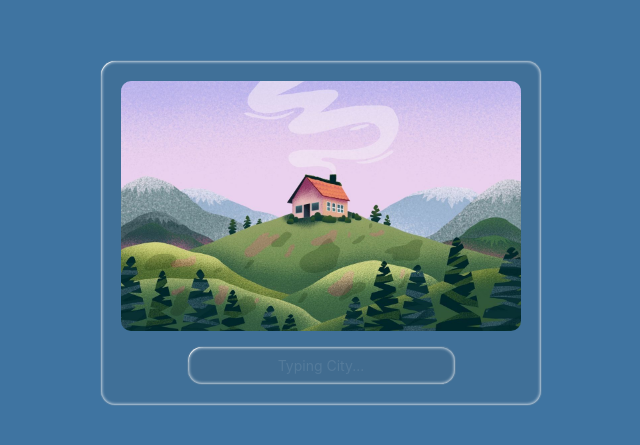
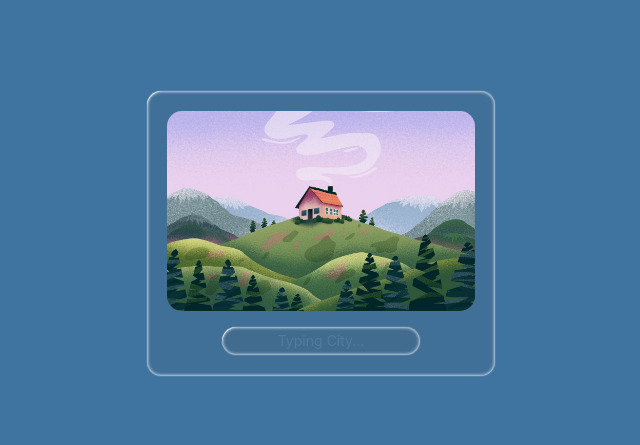
Before and after one commit to krittiyanee-krongsat/WeatherApp, an Angular app: page / in a window 1280 px wide. Shown: the part 167-612 px from the top of the page, without its empty margins (319-959 px from the left). Built offline with nearby package versions, Linux system fonts and the light colour scheme.

Commit message:
Edit: decoration tailwind css

```diff
--- a/src/app/weather/weather.html
+++ b/src/app/weather/weather.html
@@ -4,12 +4,12 @@
       <img
         [src]="weatherImage"
         alt="Weather"
-        style="width: 400px; height: 250px; object-fit: cover; border-radius: 10px; margin-bottom: 15px;"
+        class="weather-images"
       />
       <div
         style=
           "position: absolute;
-          bottom: 8rem;
+          bottom: 4.5rem;
           left: 50%;
           transform: translateX(-50%);
           text-align: center;
@@ -36,7 +36,7 @@
       <img
         src="/images/Menu.jpg"
         alt="WeatherDefault"
-        style="width: 400px; height: 250px; object-fit: cover; border-radius: 10px; margin-bottom: 15px;"
+        class="weather-images"
       />
     }
   </div>
@@ -54,27 +54,27 @@
   @if (weather) {
     <div class="weather-info">
       <div class="info-item">
-        <img src="/images/TemperatureMin.png" alt="min" style="width: 30px; height: 47px"/>
+        <img src="/images/TemperatureMin.png" alt="min" style="width: 20px; height: 35px"/>
         <p>{{ weather.daily.temperature_2m_min[0] }}°C</p>
-        <p style="margin-top: -10px">min</p>
+        <p class="info-item-desc">min</p>
       </div>
 
       <div class="info-item">
-        <img src="/images/TemperatureMax.png" alt="max" style="width: 30px; height: 47px"/>
+        <img src="/images/TemperatureMax.png" alt="max" style="width: 20px; height: 35px"/>
         <p>{{ weather.daily.temperature_2m_max[0] }}°C</p>
-        <p style="margin-top: -10px">max</p>
+        <p class="info-item-desc">max</p>
       </div>
 
       <div class="info-item">
-        <img src="/images/humidity.png" alt="humidity" style="width: 30px; height: 47px"/>
+        <img src="/images/humidity.png" alt="humidity" style="width: 20px; height: 35px"/>
         <p>{{ weather.current.relative_humidity_2m }}%</p>
-        <p style="margin-top: -10px">humidity</p>
+        <p class="info-item-desc">humidity</p>
       </div>
 
       <div class="info-item">
-        <img src="/images/wind.png" alt="wind" style="width: 47px; height: 47px"/>
+        <img src="/images/wind.png" alt="wind" style="width: 37px; height: 37px"/>
         <p>{{ weather.current.windspeed_10m }} km/h</p>
-        <p style="margin-top: -10px">wind</p>
+        <p class="info-item-desc">wind</p>
       </div>
     </div>
   }
--- a/src/styles.css
+++ b/src/styles.css
@@ -1,65 +1,48 @@
 @import "tailwindcss";
 
 html, body {
-    width: 100%;
-    height: 100%;
-    margin: 0;
-    padding: 0;
-    font-family: 'Inter', sans-serif;
-}
-
-body {
-    background: #3F74A1;
-    min-height: 100vh;
     display: flex;
     align-items: center;
     justify-content: center;
     position: relative;
     overflow: hidden;
+    width: 100dvw;
+    min-height: 100dvh;
+    background-color: #3F74A1;
+    font-family: 'Inter', sans-serif;
 }
 
+@layer components {
     .card-input {
-    width: 269px;
-    box-sizing: border-box;
-    background: rgba(77, 77, 77, 0.10);
-    border-radius: 15px;
-    border: 1px solid rgba(255, 255, 255, 0.1);
-    -webkit-box-shadow: inset 2px 2px 0px -2px rgba(255, 255, 255, 0.7), inset 0 0 3px 1px rgba(255, 255, 255, 0.7);
-    box-shadow: inset 2px 2px 0px -2px rgba(255, 255, 255, 0.7), inset 0 0 3px 1px rgba(255, 255, 255, 0.7);
-    padding: 8px;
-    font-size: 14px;
-    color: #fff;
-    outline: none;
-    text-align: center;
-
-    &::placeholder { color: rgba(255, 255, 255, 0.1); }
+        @apply w-[200px] sm:w-[200px] box-border bg-[rgba(77,77,77,0.10)] rounded-[15px] border border-[rgba(255,255,255,0.1)] shadow-[inset_2px_2px_0px_-2px_rgba(255,255,255,0.7),_inset_0_0_3px_1px_rgba(255,255,255,0.7)] p-1 text-sm text-white outline-none text-center;
+        &::placeholder { @apply text-[rgba(255,255,255,0.1)]; }
     }
 
-.card-image-overlay .city { font-size: 24px; font-weight: 500; }
-.card-image-overlay .temp { font-size: 48px; font-weight: 700; }
+    .glass-card {
+        @apply w-[350px] sm:w-[350px] bg-[rgba(77,77,77,0.10)] rounded-[15px] border border-[rgba(255,255,255,0.1)] shadow-[inset_2px_2px_0px_-2px_rgba(255,255,255,0.7),_inset_0_0_3px_1px_rgba(255,255,255,0.7)] p-5 text-center text-white;
+    }
 
-.glass-card {
-    width: 100%;
-    background: rgba(77, 77, 77, 0.10);
-    border-radius: 15px;
-    border: 1px solid rgba(255, 255, 255, 0.1);
-    -webkit-box-shadow: inset 2px 2px 0px -2px rgba(255, 255, 255, 0.7), inset 0 0 3px 1px rgba(255, 255, 255, 0.7);
-    box-shadow: inset 2px 2px 0px -2px rgba(255, 255, 255, 0.7), inset 0 0 3px 1px rgba(255, 255, 255, 0.7);
-    padding: 20px;
-    text-align: center;
-    color: #fff;
+    .card-image-overlay .city{
+        @apply text-2xl font-medium;
+    }
+
+    .card-image-overlay .temp{
+        @apply text-5xl font-bold;
     }
 
     .weather-info {
-    display: grid;
-    grid-template-columns: 1fr 1fr;
-    gap: 16px;
-    margin-top: 16px;
+        @apply grid grid-cols-2 gap-4 mt-4;
     }
 
     .info-item {
-    display: flex;
-    flex-direction: column;
-    align-items: center;
-    gap: 1px;
+        @apply flex flex-col items-center gap-px text-[16px];
     }
+
+    .info-item-desc {
+        @apply text-[16px];
+    }
+
+    .weather-images {
+        @apply w-[350px] h-[200px] sm:w-[350px] sm:h-[200px] object-cover rounded-[15px] mb-[15px];
+    }
+}
```
Lines whose indentation alone changed are shown as unchanged.
